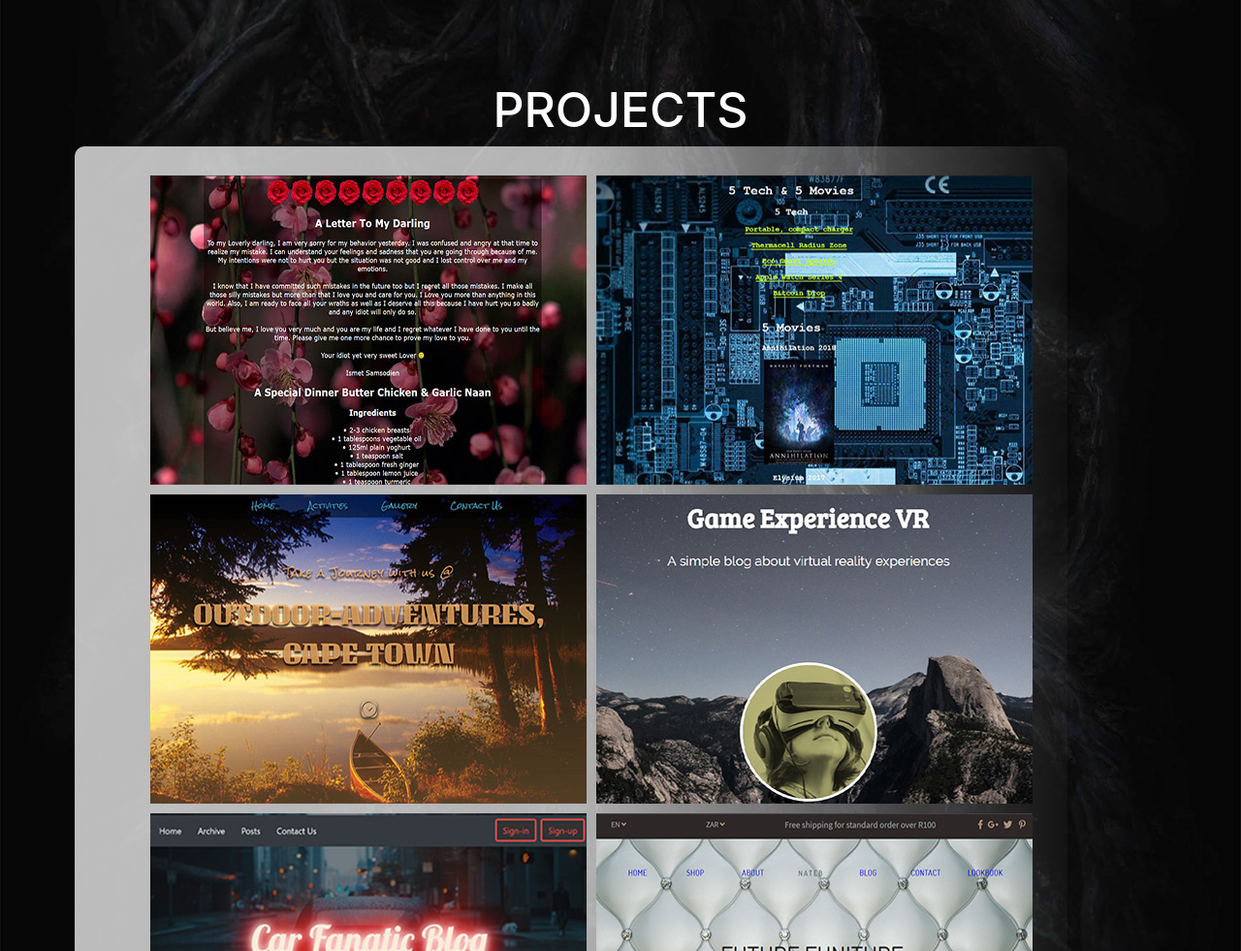
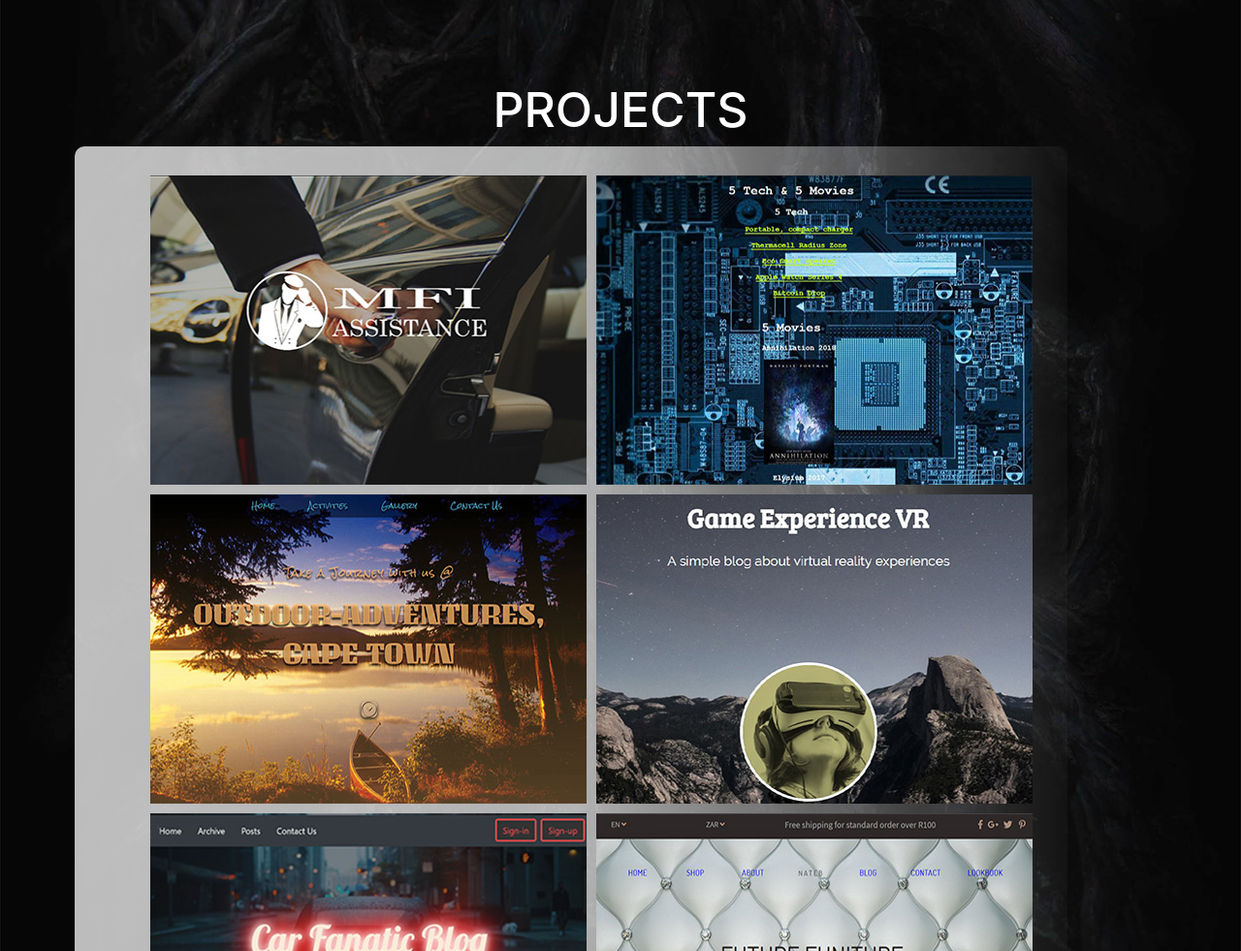
Before and after one commit to ismet94/ismet_samsodien_cv_v2, a plain HTML site: page index.html in a window 1280 px wide. Shown: the part 3297-4278 px from the top of the page at 97% size. Drawn offline with nearby package versions, Linux system fonts and the light colour scheme.

Commit message:
Updated with new side project

```diff
--- a/index.html
+++ b/index.html
@@ -346,7 +346,7 @@
             <section data-aos="fade-up">
                 <div class="grid-project">
                     <div class="apology-letter">
-                        <a href="https://ismet94.github.io/my-apology-letter/" target="_blank"><img src="images/apology-letter.jpg" alt="" class="media-size"></a>
+                        <a href="https://ismet94.github.io/mfi_assistance/" target="_blank"><img src="images/mfi-assistance.jpg" alt="" class="media-size"></a>
                     </div>
                     <div class="tech-talk">
                         <a href="https://ismet94.github.io/tech-and-movie-news/" target="_blank"><img src="images/tech-talk.jpg" alt="" class="media-size"></a>
```
Also changed, not shown: images/mfi-assistance.jpg (added).
